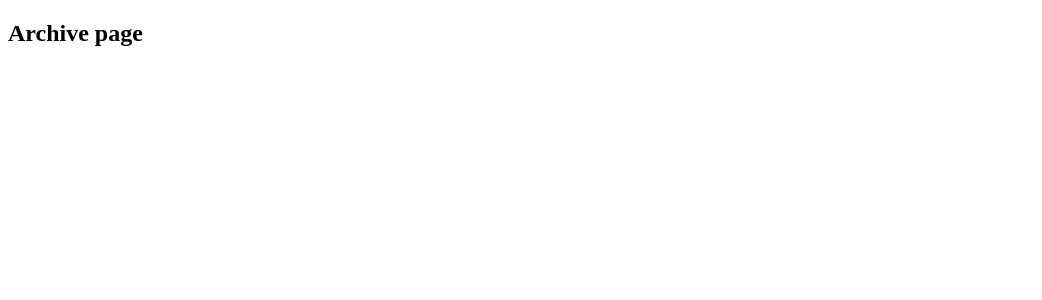
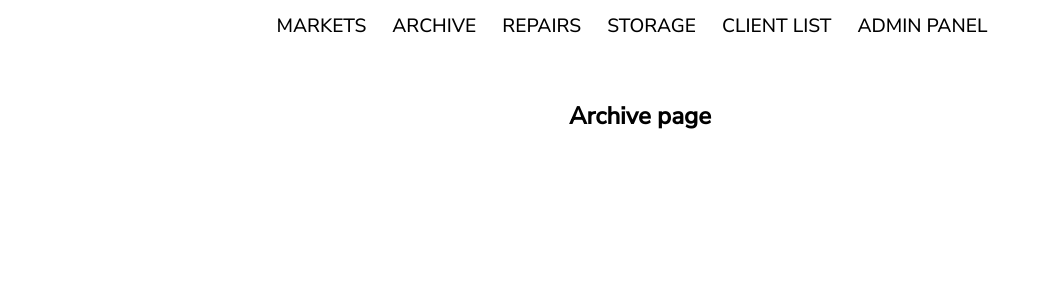
Before and after one commit to dimamaksymiuk01/ServicesUkrMobil-React-TS, a React (Vite) app: page /archive in a window 1280 px wide. Shown: the top 300 px of the page, without its empty margins (0-1042 px from the left). Built offline with nearby package versions, Linux system fonts and the light colour scheme.

Commit message:
completeNavigation

```diff
--- a/src/App.css
+++ b/src/App.css
@@ -0,0 +1,5 @@
+@import url('https://fonts.googleapis.com/css2?family=Nunito+Sans:wght@500&family=Roboto:wght@100&display=swap');
+
+body {
+    font-family: 'Nunito Sans', sans-serif;
+}
--- a/src/App.tsx
+++ b/src/App.tsx
@@ -7,6 +7,8 @@ import Repairs from "./pages/repairs/Repairs.tsx";
 import NotFound from "./pages/notFound/NotFound.tsx";
 import AdminPanel from "./pages/admin/AdminPanel.tsx";
 import ClientList from "./pages/clientList/ClientList.tsx";
+
+import './App.css'
 
 
 function App() {
--- a/src/components/header/Header.tsx
+++ b/src/components/header/Header.tsx
@@ -1,11 +1,14 @@
 import Burger from "./BurgerMenu.tsx";
+import Navigate from "./NabigateMenu.tsx";
+import '../style/header.scss'
 
 function Header() {
 
   return (
-      <>
+      <div className={'header'}>
           <Burger/>
-      </>
+          <Navigate/>
+      </div>
   )
 }
 
--- /dev/null
+++ b/src/components/header/NabigateMenu.tsx
@@ -0,0 +1,40 @@
+import {Link} from "react-router-dom";
+import '../style/navigate.scss'
+import Logo from "./Logo.tsx";
+
+function Navigate() {
+
+  return (
+      <div className={'navigateMenu'}>
+          {/*<Logo/>*/}
+        <nav className="navMenu">
+          <Link to="/markets">Markets</Link>
+          <Link to="/archive">Archive</Link>
+          <Link to="/repairs">Repairs</Link>
+          <Link to="/storage">Storage</Link>
+          <Link to="/clientlist">Client list</Link>
+          <Link to="/admin">Admin panel</Link>
+          <div className="dot"></div>
+        </nav>
+          <div className={'line'}></div>
+      </div>
+  )
+}
+
+export default Navigate
+
+
+
+          // <div className={'burgerMenu'}>
+          //     <details>
+          //         <summary></summary>
+          //         <nav className="menu">
+          //             <p><Link to="/markets">Markets</Link></p>
+          //             <p><Link to="/archive">Archive</Link></p>
+          //             <p><Link to="/repairs">Repairs</Link></p>
+          //             <p><Link to="/storage">Storage</Link></p>
+          //             <p><Link to="/clientlist">Client list</Link></p>
+          //             <p><Link to="/admin">Admin panel</Link></p>
+          //         </nav>
+          //     </details>
+          // </div>
--- a/src/components/style/burger.scss
+++ b/src/components/style/burger.scss
@@ -8,17 +8,12 @@
   --cornerRad: 4px;
 }
 .burgerMenu {
-  font-family: Arial, Helvetica, sans-serif;
   font-size: 20px;
-
-details {
-  //margin: 40px;
-}
 summary {
   writing-mode: vertical-lr;
   text-align: center;
   padding: 12px 10px;
-  width: 23px;
+  width: 26px;
   height: 17px;
   background-color: var(--primColor);
   border: 2px solid var(--secoColor);
@@ -62,7 +57,7 @@ details[open] summary::after {
 }
 .menu {
   height: 0;
-  width: fit-content;
+  //width: fit-content;
   border-radius: var(--cornerRad);
   background-color: var(--primColor);
   box-shadow: 0 4px 12px 0 rgba(0, 0, 0, 0.2);
@@ -72,8 +67,10 @@ details[open] summary::after {
   justify-content: space-between;
   overflow: hidden;
   animation: closeMenu 300ms ease-in-out forwards;
+  padding-bottom: 16px;
 }
 .menu p {
+
   padding: 12px 24px;
   margin: 0 16px;
   color: var(--secoColor);
@@ -83,8 +80,8 @@ details[open] summary::after {
   transition: filter 200ms linear 0s;
 }
     a {
-    color: black; // Set the link color to black or any other desired color
-    text-decoration: none; // Remove the default text decoration
+    color: black;
+    text-decoration: none;
 
     &:hover {
       cursor: pointer;
--- /dev/null
+++ b/src/components/style/header.scss
@@ -0,0 +1,10 @@
+body {
+  padding: 0;
+  margin: 0;
+}
+.header {
+  // background-color: rgb(103, 123, 121);
+  width: 100%;
+  height: 100%;
+  padding: 5px;
+}
--- /dev/null
+++ b/src/components/style/navigate.scss
@@ -0,0 +1,46 @@
+h2 {
+  text-align: center;
+  margin-top: 40px;
+}
+@media screen and (max-width: 768px) {
+    .navigateMenu {
+      display: none;
+    }
+}
+
+
+
+.navigateMenu {
+
+
+* {
+  margin: 0;
+  padding: 4px;
+  -webkit-box-sizing: border-box;
+  box-sizing: border-box;
+}
+
+
+.navMenu {
+  display: flex;
+  justify-content: center;
+  gap: 18px;
+}
+
+.navMenu a {
+  color: black;
+  text-decoration: none;
+  font-size: 1.2em;
+  text-transform: uppercase;
+  font-weight: 500;
+  display: inline-block;
+  -webkit-transition: all 0.2s ease-in-out;
+  transition: all 0.2s ease-in-out;
+}
+
+.navMenu a:hover {
+  color: #5bd925;
+}
+
+
+}
```
